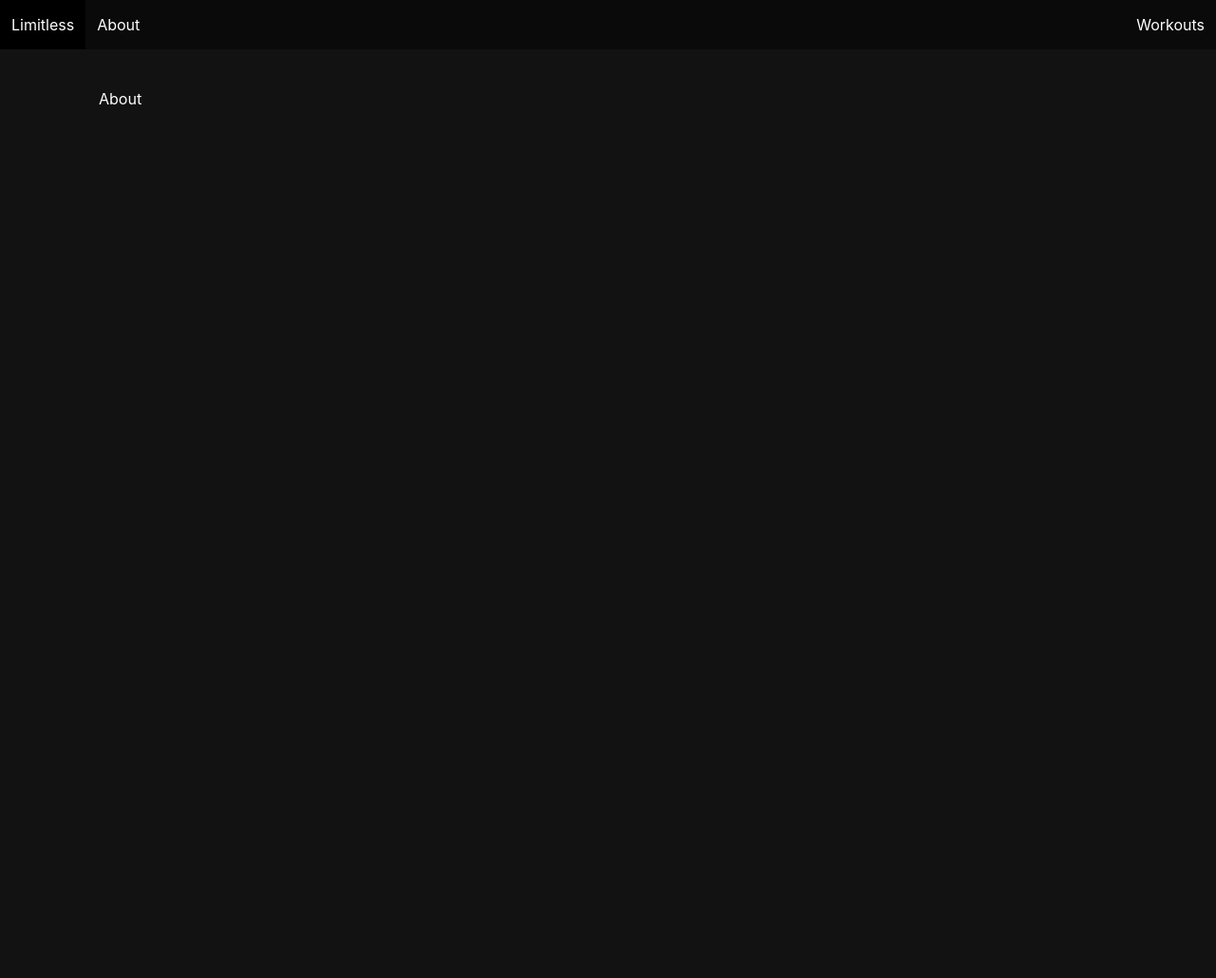
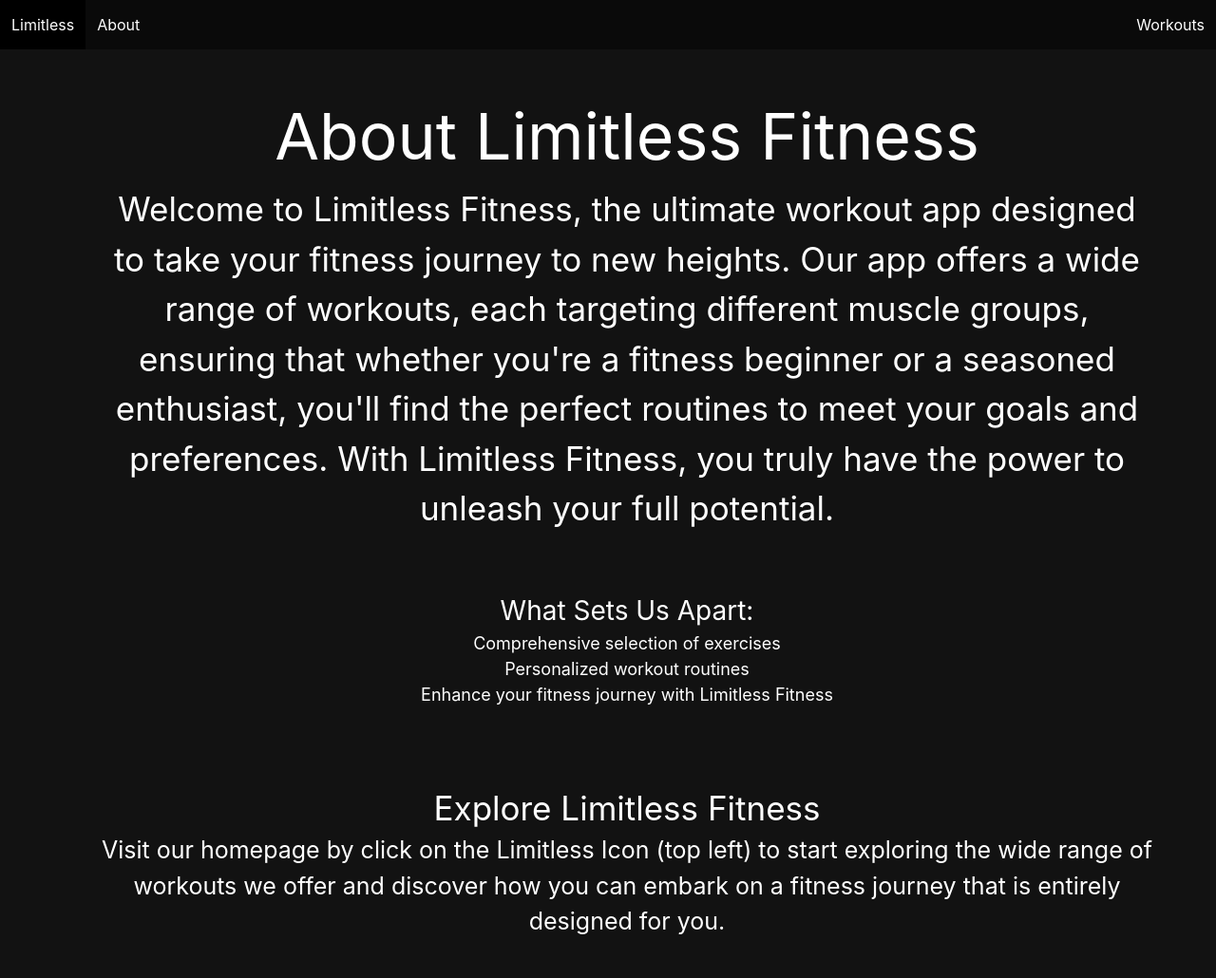
Before and after one commit to Abdel7004/Limitless-Capstone-Project, a Django app: page /about/ in a window 1280 px wide. Shown: the whole page at 95% size. Before the commit the page ends 110 px from the top, so only its background shows below. Run offline with Django 4.2, Linux system fonts and the light colour scheme.

Commit message:
about page revised

```diff
--- a/main_app/templates/about.html
+++ b/main_app/templates/about.html
@@ -1,3 +1,21 @@
-{% extends 'base.html' %} {% block content %}
-<h1>About</h1>
+{% extends 'base.html' %}
+
+{% block content %}
+<h1 style="font-size: 68px; text-align: center;">About Limitless Fitness</h1>
+
+<h2 style="font-size: 35px; text-align: center;">Welcome to Limitless Fitness, the ultimate workout app designed to take your fitness journey to new heights. Our app offers a wide range of workouts, each targeting different muscle groups, ensuring that whether you're a fitness beginner or a seasoned enthusiast, you'll find the perfect routines to meet your goals and preferences. With Limitless Fitness, you truly have the power to unleash your full potential.</h2>
+
+<h3 style="font-size: 28px; text-align: center; margin-top: 60px;">What Sets Us Apart:</h3>
+
+<ul style="font-size: 18px; text-align: center;">
+  <li>Comprehensive selection of exercises</li>
+  <li>Personalized workout routines</li>
+  <li>Enhance your fitness journey with Limitless Fitness</li>
+</ul>
+
+<h2 style="font-size: 35px; text-align: center; margin-top: 80px;">Explore Limitless Fitness</h2>
+
+<p style="font-size: 25px; text-align: center;">Visit our homepage by click on the Limitless Icon (top left) to start exploring the wide range of workouts we offer and discover how you can embark on a fitness journey that is entirely designed for you.</p>
+
+
 {% endblock %}
```
